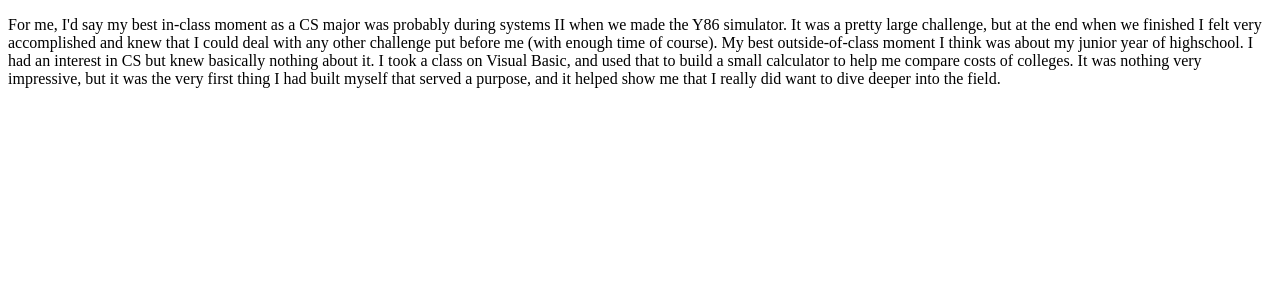
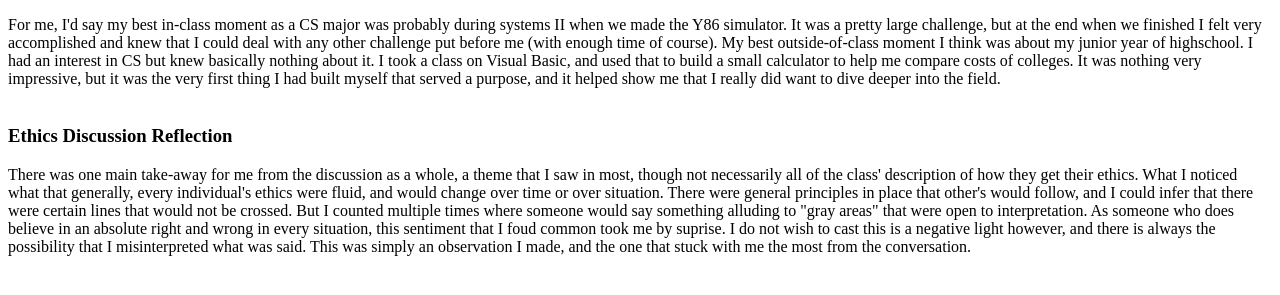
Before and after one commit to SethKimpler/SethKimple.github.io, a plain HTML site: page index.html in a window 1280 px wide. Shown: the part 91-386 px from the top of the page. Drawn offline with Linux system fonts and the light colour scheme.

Commit message:
3FEB21 posting

```diff
--- a/index.html
+++ b/index.html
@@ -5,5 +5,9 @@
 		<p>For me, I'd say my best in-class moment as a CS major was probably during systems II when we made the Y86 simulator. It was a pretty large challenge, but at the end when we finished I felt very accomplished and knew that I could deal with any other challenge put before me (with enough time of course). My best outside-of-class moment I think was about my junior year of highschool. I had an interest in CS but knew basically nothing about it. I took a class on Visual Basic, and used that to build a small calculator to help me compare costs of colleges. It was nothing very impressive, but it was the very first thing I had built myself that served a purpose, and it helped show me that I really did want to dive deeper into the field.<br/><br/></p>
 	</div>
 
+	<div id="3FEB21">
+		<h3>Ethics Discussion Reflection</h3>
+		<p>There was one main take-away for me from the discussion as a whole, a theme that I saw in most, though not necessarily all of the class' description of how they get their ethics. What I noticed what that generally, every individual's ethics were fluid, and would change over time or over situation. There were general principles in place that other's would follow, and I could infer that there were certain lines that would not be crossed. But I counted multiple times where someone would say something alluding to "gray areas" that were open to interpretation. As someone who does believe in an absolute right and wrong in every situation, this sentiment that I foud common took me by suprise. I do not wish to cast this is a negative light however, and there is always the possibility that I misinterpreted what was said. This was simply an observation I made, and the one that stuck with me the most from the conversation.
+
 
 </body>
```
